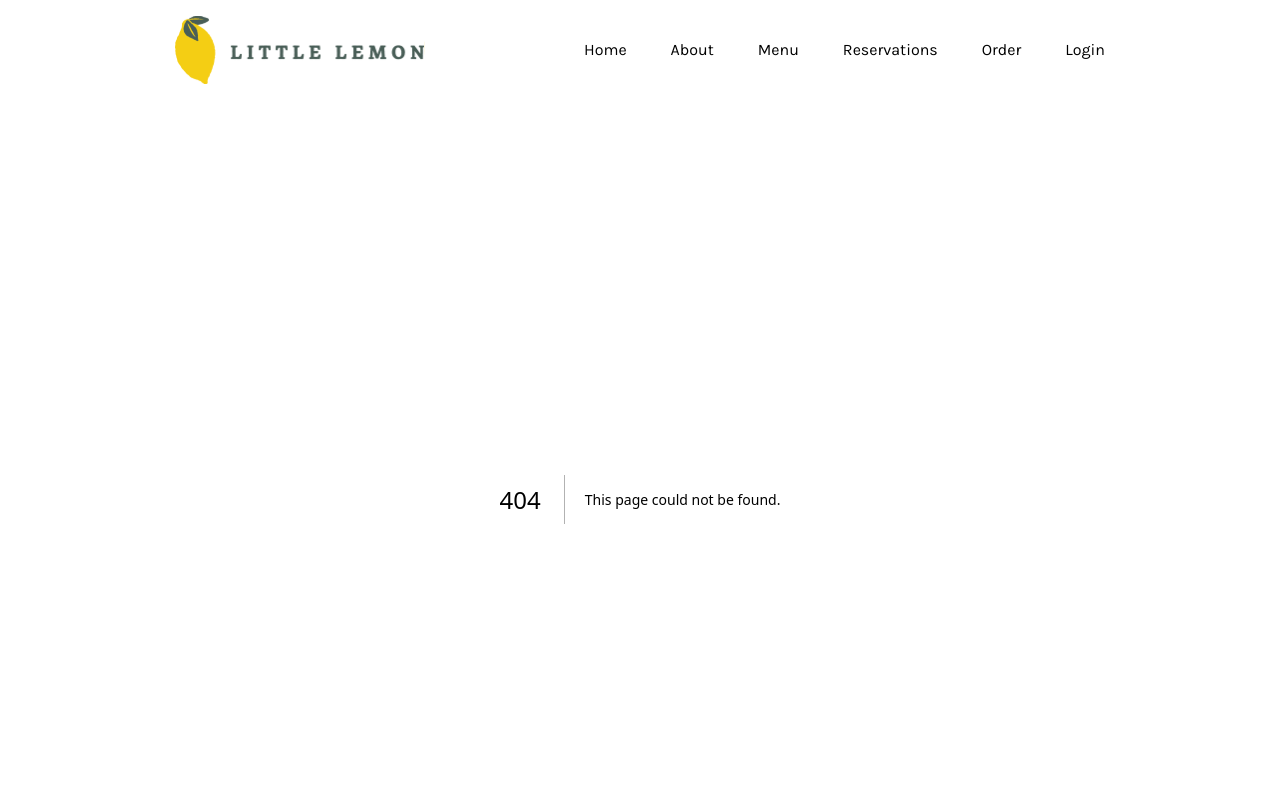
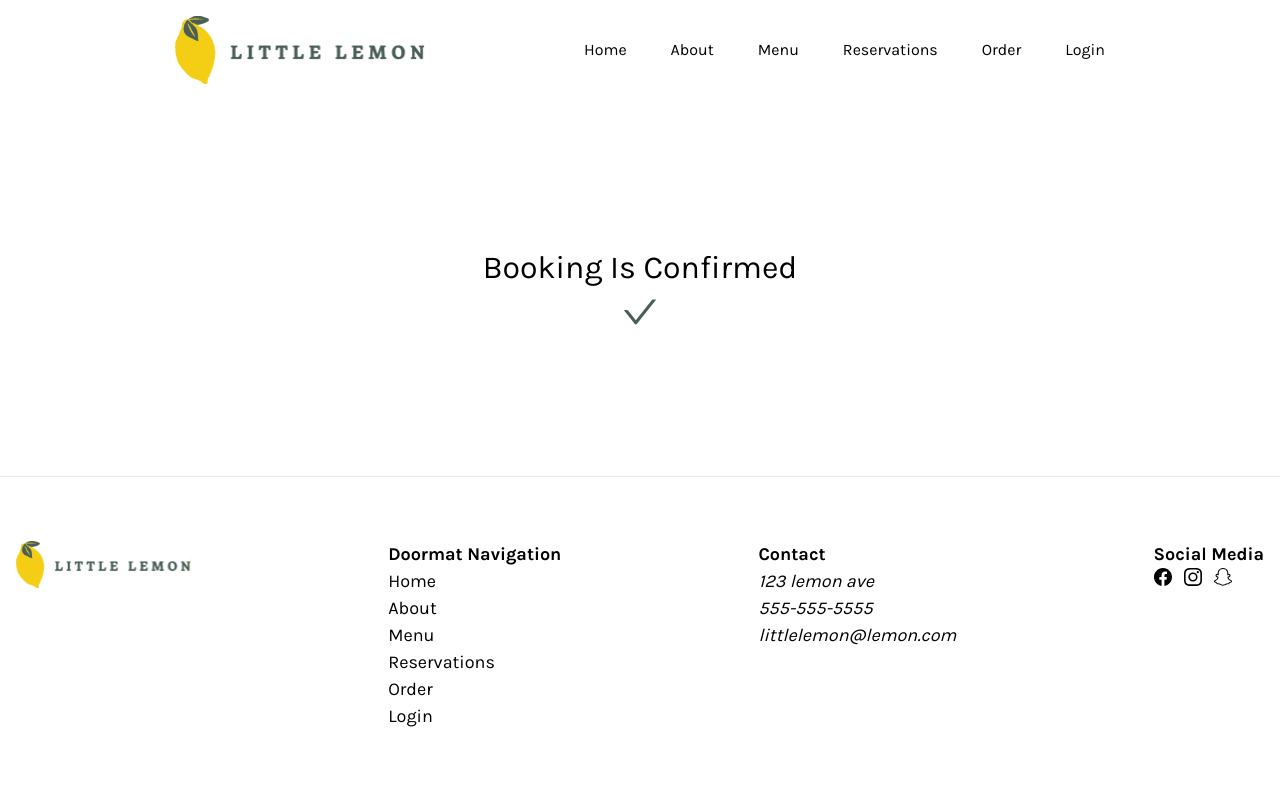
Before and after one commit to dev-rome/Little-Lemon-restaurant, a Next.js app: page /confirm-booking in a window 1280 px wide. Before the commit this address had no page. Shown: the top 800 px of the page. Built offline with nearby package versions, Linux system fonts and the light colour scheme; a web font is replaced by a local one.

Commit message:
add confirm booking page for when form submit is successful

```diff
--- /dev/null
+++ b/app/confirm-booking/page.tsx
@@ -0,0 +1,14 @@
+import { AiOutlineCheck } from "react-icons/ai";
+
+export default function ConfirmBooking() {
+  return (
+    <section className="py-36">
+      <div className="flex justify-center items-center">
+        <div className="flex flex-col items-center">
+          <h3 className="text-32">Booking Is Confirmed</h3>
+          <AiOutlineCheck className="text-40 text-primary-darkGreen" />
+        </div>
+      </div>
+    </section>
+  );
+}
```
